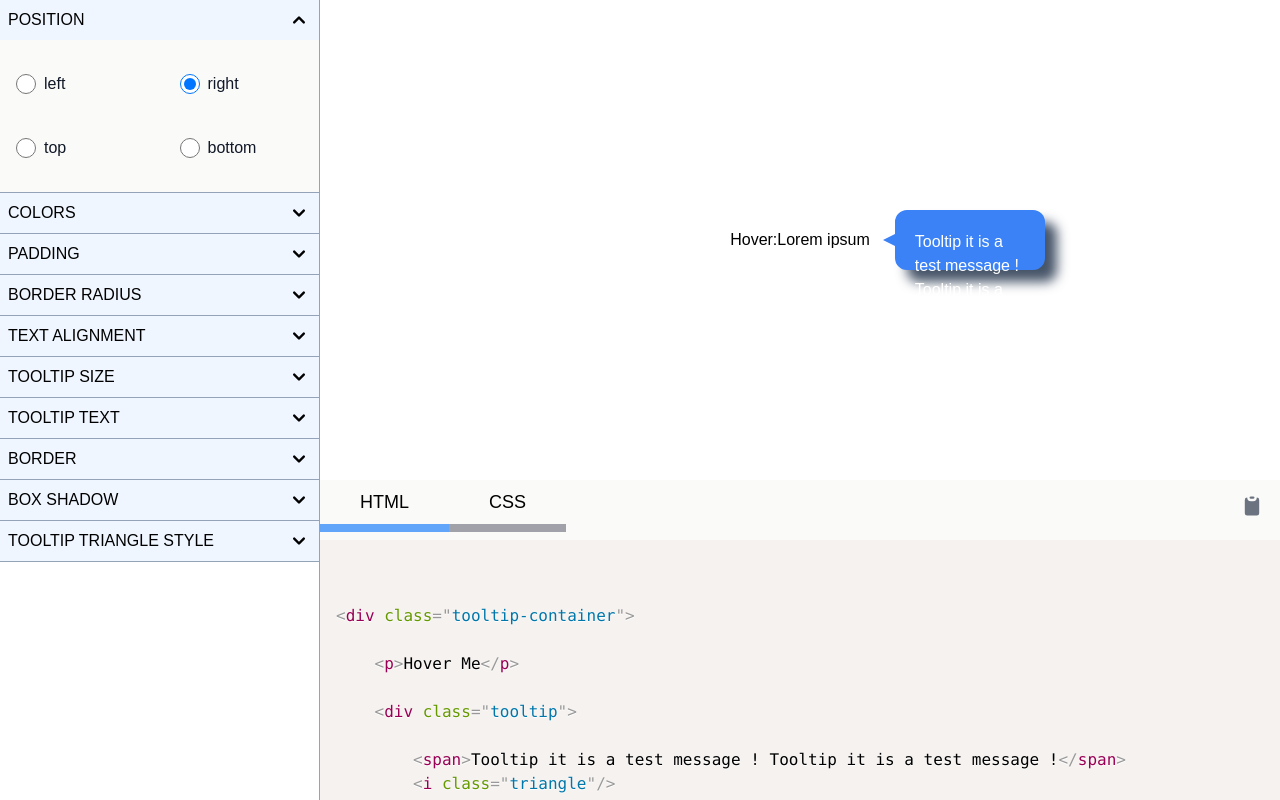
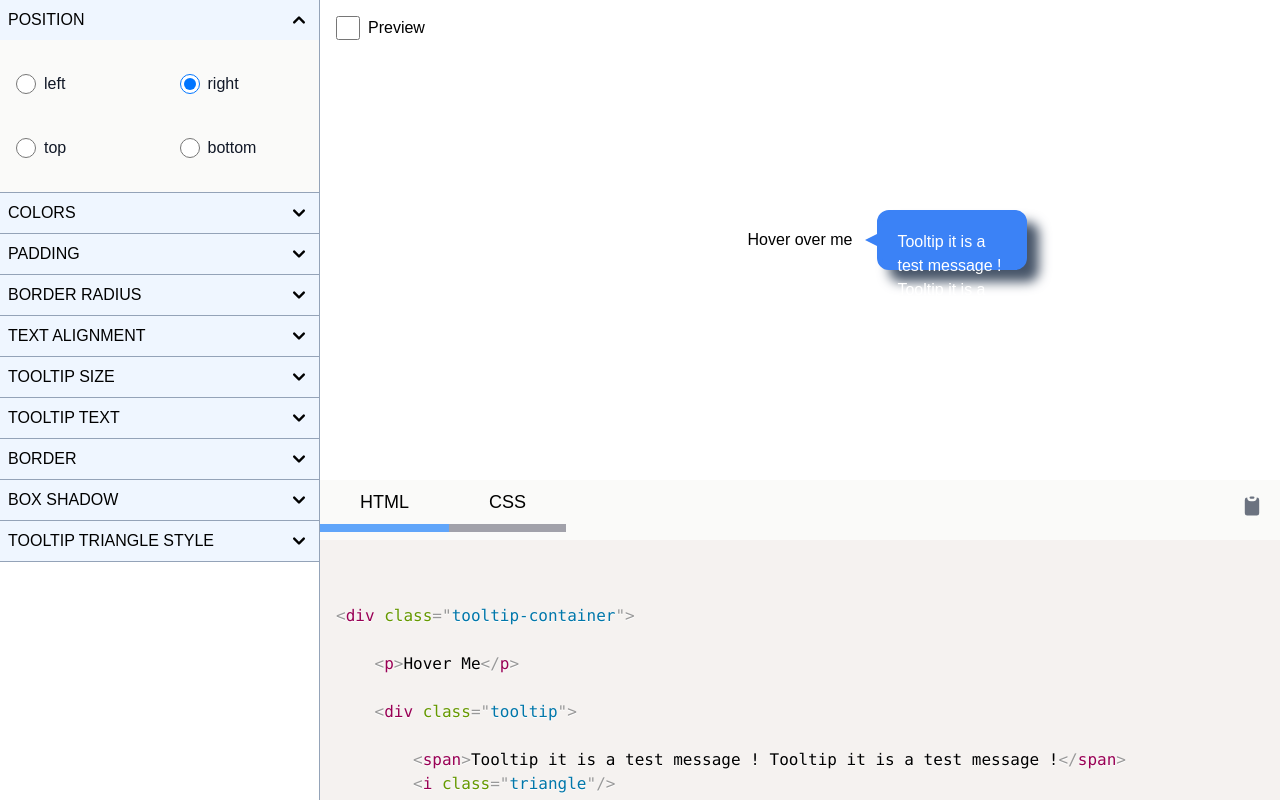
Before and after one commit to mustafadalga/tooltip-generator, a React (Create React App) app: page / in a window 1280 px wide. Built offline with nearby package versions, Linux system fonts and the light colour scheme.

Commit message:
develop preview live mode

```diff
--- a/src/layouts/PreviewTooltip.js
+++ b/src/layouts/PreviewTooltip.js
@@ -1,6 +1,7 @@
 import tooltipStyle from "@/utils/tooltipStyle";
 import triangleStyle from "@/utils/triangleStyle";
 import { useSelector } from "react-redux";
+import { useState } from "react";
 
 const PreviewTooltip = () => {
 
@@ -9,16 +10,36 @@ const PreviewTooltip = () => {
     const tooltipOptions = useSelector(state => state.tooltip.tooltipStyle);
     const triangleOptions = useSelector(state => state.tooltip.triangleStyle);
 
-    const tooltipStyleObject =  tooltipStyle(tooltipOptions);
-    const triangleStyleObject = triangleStyle(tooltipOptions,triangleOptions)
+    const tooltipStyleObject = tooltipStyle(tooltipOptions);
+    const triangleStyleObject = triangleStyle(tooltipOptions, triangleOptions);
+
+    const [ preview, changePreviewStatus ] = useState(false);
+
 
     return (
-        <div className="row-span-3 col-span-9 flex justify-center items-center overflow-auto">
+        <div className="row-span-3 col-span-9 flex justify-center items-center overflow-auto relative">
 
-            <div className="tooltip-container">
-                <p>Hover:Lorem ipsum</p>
 
-                <div className="tooltip" style={tooltipStyleObject}>
+            <div className="absolute top-4 left-4 flex items-center gap-2">
+
+                <input
+                    type="checkbox"
+                    id="preview"
+                    className="w-6 h-6 cursor-pointer"
+                    defaultChecked={preview}
+                    onChange={(e) => changePreviewStatus(e.target.checked)}/>
+
+                <label htmlFor="preview" className="cursor-pointer">Preview</label>
+
+            </div>
+
+
+            <div className="tooltip-container relative group">
+                <p className="cursor-pointer">Hover over me</p>
+
+                <div
+                    className={`tooltip group-hover:!visible group-hover:!opacity-100 ${!preview ? '!visible !opacity-100' : ''}`}
+                    style={tooltipStyleObject}>
 
                     <span>{tooltipText}</span>
                     <i className="triangle" style={triangleStyleObject}/>
```
